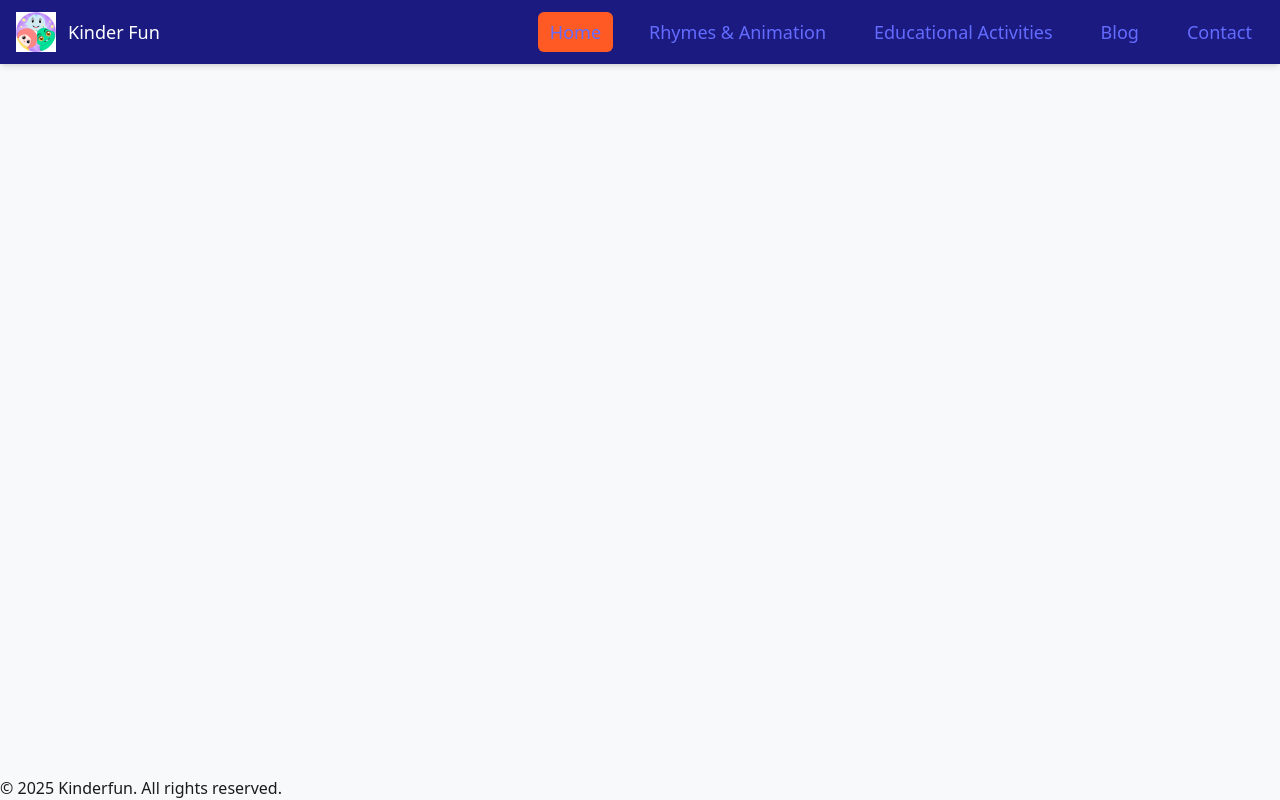
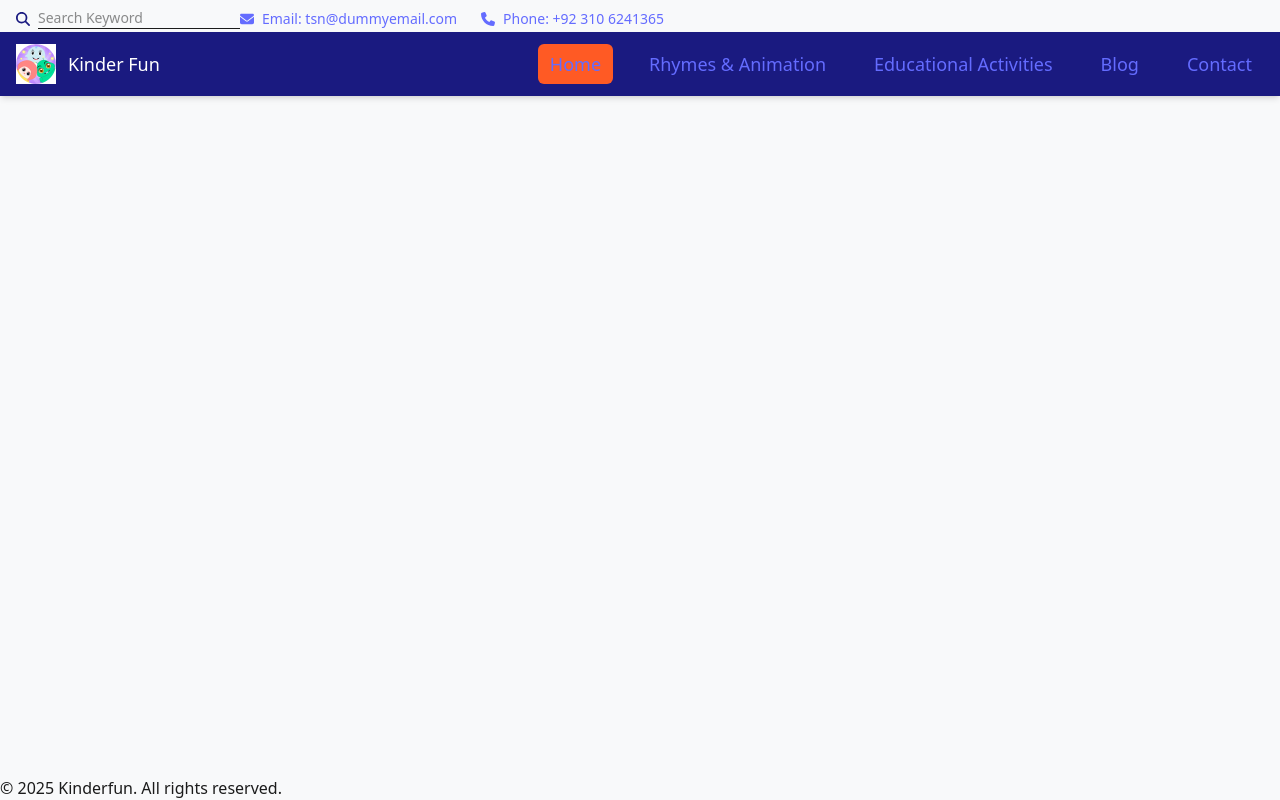
Before and after one commit to Saqib-nawab/kinderfun-client, a React (Vite) app: page / in a window 1280 px wide. Built offline with nearby package versions, Linux system fonts and the light colour scheme.

Commit message:
navabr is kind of done

```diff
--- a/index.html
+++ b/index.html
@@ -3,7 +3,7 @@
 
 <head>
   <meta charset="UTF-8" />
-  <link rel="icon" type="image/svg+xml" href="/vite.svg" />
+  <link rel="icon" type="image/png" href="./src/assets/logo.jpg" /> <!-- Updated Favicon -->
   <meta name="viewport" content="width=device-width, initial-scale=1.0" />
   <link href="./output.css" rel="stylesheet">
   <link href="/src/styles.css" rel="stylesheet">
--- a/package.json
+++ b/package.json
@@ -10,6 +10,9 @@
     "preview": "vite preview"
   },
   "dependencies": {
+    "@fortawesome/fontawesome-svg-core": "^6.7.2",
+    "@fortawesome/free-solid-svg-icons": "^6.7.2",
+    "@fortawesome/react-fontawesome": "^0.2.2",
     "@tailwindcss/cli": "^4.0.12",
     "@tailwindcss/vite": "^4.0.12",
     "lucide-react": "^0.479.0",
--- a/src/components/Navbar.tsx
+++ b/src/components/Navbar.tsx
@@ -1,6 +1,8 @@
 import React, { useState } from "react";
 import { Link, useLocation } from "react-router-dom";
 import { Menu, X } from "lucide-react";
+import { FontAwesomeIcon } from "@fortawesome/react-fontawesome";
+import { faEnvelope, faPhone, faSearch } from "@fortawesome/free-solid-svg-icons";
 import logo from "../assets/logo.jpg";
 
 const Navbar: React.FC = () => {
@@ -10,7 +12,36 @@ const Navbar: React.FC = () => {
   const toggleMenu = () => setIsOpen(!isOpen);
 
   return (
-    <nav className="bg-primary shadow-md fixed w-full top-0 z-50">
+    <div>
+      {/* Topbar Section */}
+      <div className="w-full bg-gray-dark text-text-light text-sm py-2">
+       <div className="max-w-7xl mx-auto flex justify-between items-center px-4">
+        {/* Left Side: Search Input */}
+        <div className="flex items-center gap-2">
+          <FontAwesomeIcon icon={faSearch} className="text-primary" /> {/* Blue Search Icon */}
+          <input
+            type="text"
+            placeholder="Search Keyword"
+            className="bg-transparent border-b border-text-light text-text-light placeholder-text-light focus:outline-none"
+          />
+        </div>
+
+        {/* Right Side: Contact Info */}
+        <div className="flex items-center gap-6 ml-auto">
+          <Link to="mailto:tsn@dummyemail.com" className="flex items-center gap-2 hover:text-gray-light transition">
+            <FontAwesomeIcon icon={faEnvelope} />
+            <span>Email: tsn@dummyemail.com</span>
+          </Link>
+          <Link to="tel:+923106241365" className="flex items-center gap-2 hover:text-gray-light transition">
+            <FontAwesomeIcon icon={faPhone} />
+            <span>Phone: +92 310 6241365</span>
+          </Link>
+        </div>
+       </div>
+      </div>
+
+      {/* Navbar Section */}
+      <nav className="bg-primary shadow-md fixed w-full top-8 z-50">
         <div className="container mx-auto px-4 py-3 flex justify-between items-center">
           {/* Logo */}
           <Link to="/" className="flex items-center text-light text-xl font-bold">
@@ -63,9 +94,7 @@ const Navbar: React.FC = () => {
                   <Link
                     to={link.path}
                     className={`block text-dark text-lg px-4 py-2 rounded-md transition ${
-                    location.pathname === link.path
-                      ? "bg-secondary text-white" // Active state
-                      : "hover:bg-gray-light hover:text-primary" // Hover effect
+                      location.pathname === link.path ? "bg-secondary text-white" : "hover:bg-gray-light hover:text-primary"
                     }`}
                     onClick={() => setIsOpen(false)} // Close menu on click
                   >
@@ -77,6 +106,7 @@ const Navbar: React.FC = () => {
           </div>
         )}
       </nav>
+    </div>
   );
 };
 
```
Also changed, not shown: 1 other file (tests, documents, lock files or other folders). Lines whose indentation alone changed are shown as unchanged.
